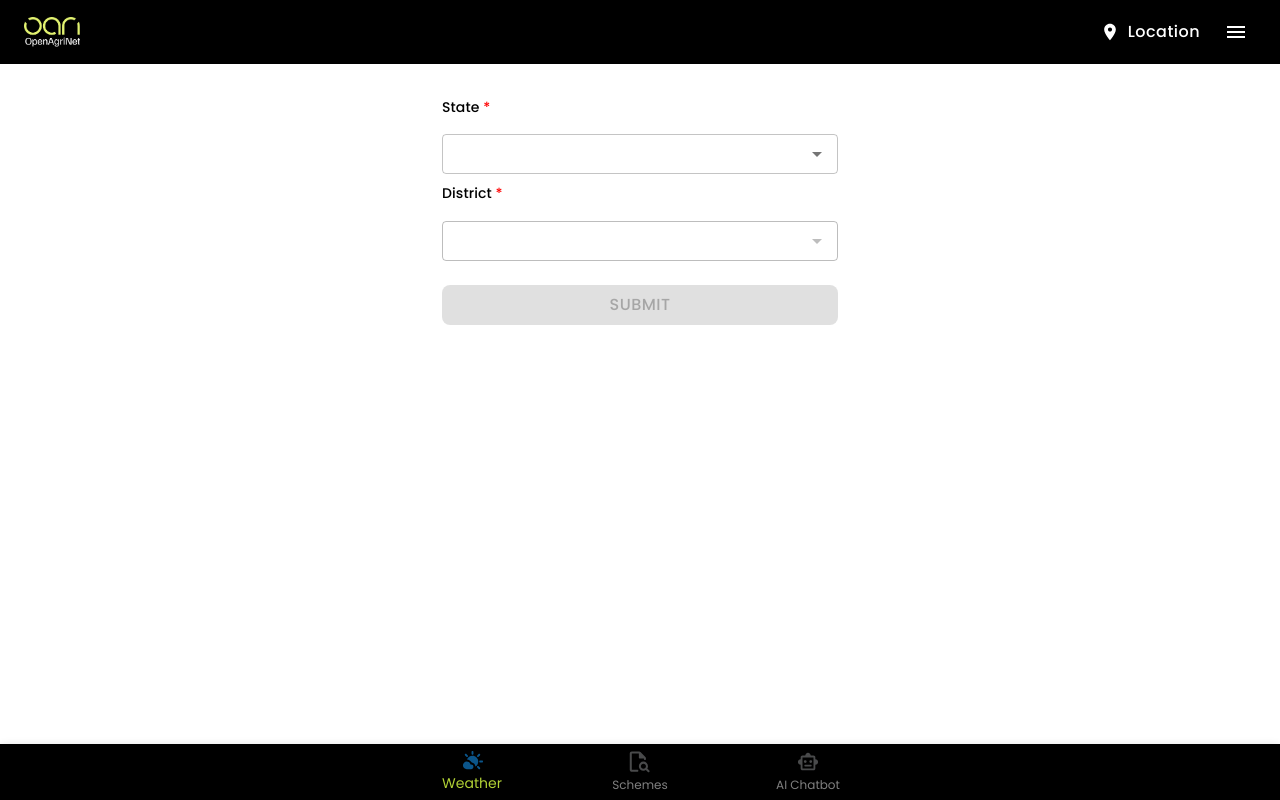
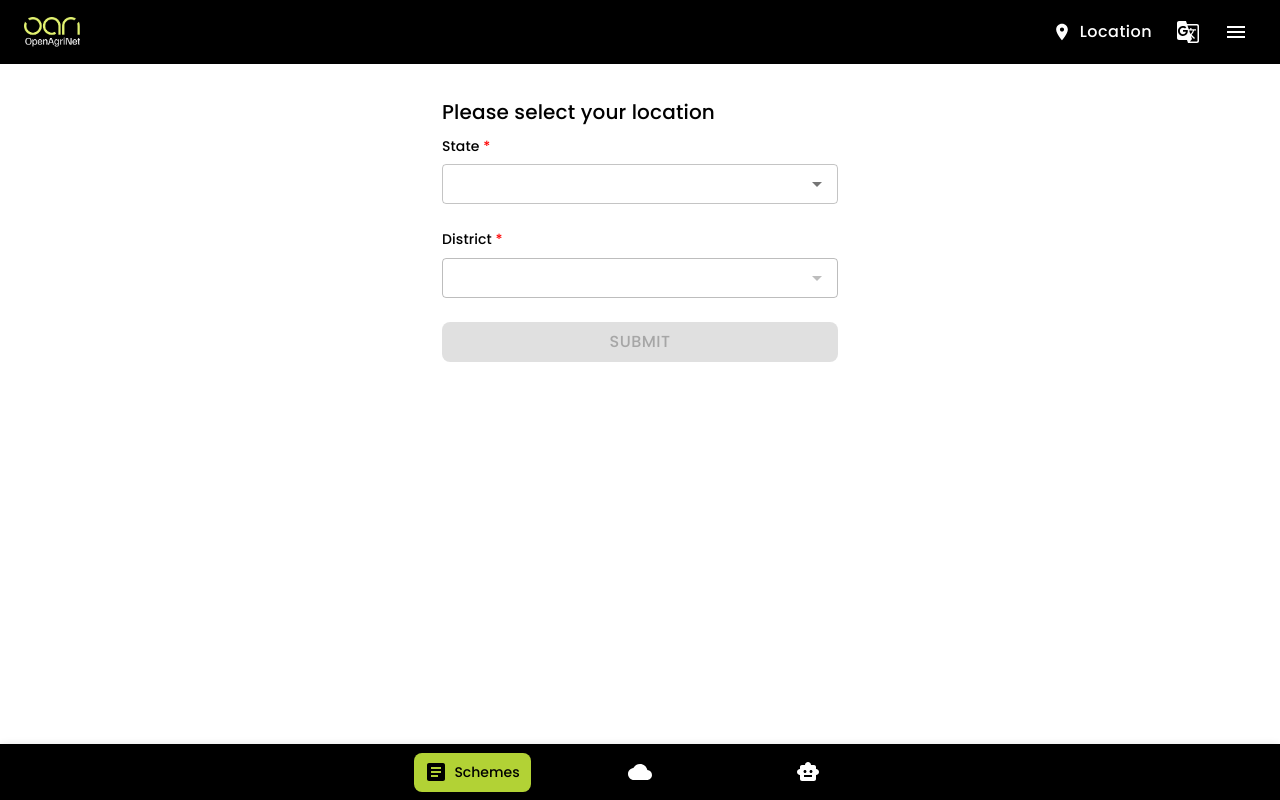
Before and after one commit to OpenAgriNet/OAN-Seeker-UI, a React (Vite) app: page /home in a window 1280 px wide. Built offline with nearby package versions, Linux system fonts and the light colour scheme; no server answers.

Commit message:
update bot changes and added language dropdown

```diff
--- a/src/App.jsx
+++ b/src/App.jsx
@@ -8,6 +8,8 @@ import SchemesDetails from "./pages/SchemesDetails";
 import AiBot from "./pages/AiBot";
 // import LandingPage from "./pages/LandingPage";
 import WelcomeScreen from "./pages/WelcomeScreen";
+import AboutUs from "./pages/AboutUs";
+import ContactUs from "./pages/ContactUs";
 
 
 const Layout = ({ children }) => {
@@ -34,6 +36,8 @@ const App = () => {
           <Route path="/schemes" element={<Schemes />} />
           <Route path="/schemes/details/:id" element={<SchemesDetails />} />
           <Route path="/aibot" element={<AiBot />} />
+          <Route path="/aboutus" element={<AboutUs />} />
+          <Route path="/contactus" element={<ContactUs />} />
         </Routes>
       </Layout>
     </Router>
--- a/src/components/BottomBar.jsx
+++ b/src/components/BottomBar.jsx
@@ -1,25 +1,53 @@
+import React, { useEffect, useState } from "react";
 import { BottomNavigation, BottomNavigationAction, Paper } from "@mui/material";
-import { Home } from "@mui/icons-material";
-import { useEffect, useState } from "react";
-import { useNavigate, useLocation } from "react-router-dom";
-import weather from "../assets/weather.svg";
-import WeatherActive from "../assets/WeatherActive.svg";
-import schemes from "../assets/schemes.svg";
-import schemesActive from "../assets/schemesActive.svg";
-import Bot from "../assets/bot.svg";
-import BotActive from "../assets/activeBot.svg";
+import { useLocation, useNavigate } from "react-router-dom";
+
+// MUI Icons
+import ArticleIcon from "@mui/icons-material/Article";   // Schemes
+import CloudIcon from "@mui/icons-material/Cloud";       // Weather
+import SmartToyIcon from "@mui/icons-material/SmartToy"; // AI Bot
 
 const BottomBar = () => {
   const navigate = useNavigate();
   const location = useLocation();
   const [value, setValue] = useState(0);
 
-  // Update value based on the current route
+  // Keep tab value in sync with current route
   useEffect(() => {
-    if (location.pathname === "/weather") setValue(0);
-    else if (location.pathname === "/schemes") setValue(1);
+    if (location.pathname === "/schemes") setValue(0);
+    else if (location.pathname === "/weather") setValue(1);
     else if (location.pathname === "/aibot") setValue(2);
   }, [location.pathname]);
+
+  // Handle tab change
+  const handleChange = (event, newValue) => {
+    setValue(newValue);
+    if (newValue === 0) navigate("/schemes");
+    if (newValue === 1) navigate("/weather");
+    if (newValue === 2) navigate("/aibot");
+  };
+
+  // Styles for the active green rectangle
+  const activeStyle = {
+    display: "flex",
+    alignItems: "center",
+    justifyContent: "center",
+    backgroundColor: "rgba(178,210,53,1)",
+    width: "117px",
+    height: "39px",
+    gap: "6px",
+    padding: "10px 20px",
+    borderRadius: "8px",
+    color: "#000", // Icon and text color when active
+  };
+
+  // Styles for the inactive icon
+  const inactiveStyle = {
+    display: "flex",
+    alignItems: "center",
+    backgroundColor: "transparent",
+    color: "#fff", // Icon color when inactive
+  };
 
   return (
     <Paper
@@ -33,41 +61,51 @@ const BottomBar = () => {
       elevation={3}
     >
       <BottomNavigation
-        showLabels
         value={value}
-        onChange={(event, newValue) => {
-          setValue(newValue);
-          // if (newValue === 0) navigate("/home");
-          if (newValue === 0) navigate("/weather");
-          if (newValue === 1) navigate("/schemes");
-          if (newValue === 2) navigate("/aibot");
-        }}
+        onChange={handleChange}
+        showLabels={false} // We'll manually render text for the active tab
         sx={{
-          "& .Mui-selected": {
-            color: "rgba(178, 210, 53, 1)",
+          backgroundColor: "#000",
+          "& .MuiBottomNavigationAction-root": {
+            minWidth: 0, // Remove extra spacing around icons
+            padding: 0,
           },
-          background:'rgba(0, 0, 0, 1)'
         }}
       >
-        {/* <BottomNavigationAction
-          label="Home"
-          icon={<Home sx={{ color: value === 0 ? "rgba(178, 210, 53, 1)" : "gray" }} />}
-          sx={{ color: value === 0 ? "rgba(178, 210, 53, 1)" : "gray" }}
-        /> */}
+        {/* Schemes */}
         <BottomNavigationAction
-          label="Weather"
-          icon={<img src={value === 0 ? WeatherActive : weather} alt="Weather" style={{ width: 23, height: 23 }} />}
-          sx={{ color: value === 0 ? "rgba(178, 210, 53, 1)" : "gray" }}
+          icon={
+            <div style={value === 0 ? activeStyle : inactiveStyle}>
+              <ArticleIcon sx={{ color: "inherit", fontSize: 24 }} />
+              {value === 0 && (
+                <span style={{ fontSize: 14, fontWeight: 500 }}>Schemes</span>
+              )}
+            </div>
+          }
         />
+
+        {/* Weather */}
         <BottomNavigationAction
-          label="Schemes"
-          icon={<img src={value === 1 ? schemesActive : schemes} alt="Schemes" style={{ width: 22, height: 22, marginBottom: "3px" }} />}
-          sx={{ color: value === 1 ? "rgba(178, 210, 53, 1)" : "gray" }}
+          icon={
+            <div style={value === 1 ? activeStyle : inactiveStyle}>
+              <CloudIcon sx={{ color: "inherit", fontSize: 24 }} />
+              {value === 1 && (
+                <span style={{ fontSize: 14, fontWeight: 500 }}>Weather</span>
+              )}
+            </div>
+          }
         />
+
+        {/* AI Bot */}
         <BottomNavigationAction
-          label="AI Chatbot"
-          icon={<img src={value === 2 ? BotActive : Bot} alt="AI Bot" style={{ width: 22, height: 22, marginBottom: "3px" }} />}
-          sx={{ color: value === 2 ? "rgba(178, 210, 53, 1)" : "gray" }}
+          icon={
+            <div style={value === 2 ? activeStyle : inactiveStyle}>
+              <SmartToyIcon sx={{ color: "inherit", fontSize: 24 }} />
+              {value === 2 && (
+                <span style={{ fontSize: 14, fontWeight: 500 }}>Chatbot</span>
+              )}
+            </div>
+          }
         />
       </BottomNavigation>
     </Paper>
--- a/src/components/Header.jsx
+++ b/src/components/Header.jsx
@@ -13,19 +13,23 @@ import MenuIcon from "@mui/icons-material/Menu";
 import CloseIcon from "@mui/icons-material/Close";
 import InfoIcon from "@mui/icons-material/Info";
 import AlternateEmailIcon from "@mui/icons-material/AlternateEmail";
-import ContactSupportIcon from "@mui/icons-material/ContactSupport";
+import LocationOnIcon from "@mui/icons-material/LocationOn";
+import GTranslateIcon from "@mui/icons-material/GTranslate"; // New language icon
+
 import { motion, AnimatePresence } from "framer-motion";
 import { useNavigate } from "react-router-dom";
-import LocationOnIcon from "@mui/icons-material/LocationOn";
 
 import siteLogo from "../assets/siteLogo.png";
 import LocationPopup from "./LocationPopup";
+import LanguagePopup from "../components/LanguagePopup"; // Import the new popup
 
 const Header = () => {
   const navigate = useNavigate();
   const [open, setOpen] = useState(false);
   const [showLocationPopup, setShowLocationPopup] = useState(false);
+  const [showLanguagePopup, setShowLanguagePopup] = useState(false); // For language popup
   const [selectedDistrict, setSelectedDistrict] = useState("");
+  const [language, setLanguage] = useState("en");
 
   // On mount, load district from localStorage (if available)
   useEffect(() => {
@@ -47,9 +51,23 @@ const Header = () => {
     setShowLocationPopup(false);
   };
 
+  const handleOpenLanguage = () => {
+    setShowLanguagePopup(true);
+  };
+
+  const handleCloseLanguage = () => {
+    setShowLanguagePopup(false);
+  };
+
   // Callback to update district when user selects a location in the popup
   const handleLocationSelect = (district) => {
     setSelectedDistrict(district);
+  };
+
+  // Callback to update language when user selects a new language
+  const handleLanguageChange = (newLanguage) => {
+    setLanguage(newLanguage);
+    // Optionally, save the language preference in localStorage or context
   };
 
   return (
@@ -57,12 +75,12 @@ const Header = () => {
       position="sticky"
       sx={{
         top: 0,
-        backgroundColor: "rgba(0, 0, 0, 1)",
+        backgroundColor: "#000",
         boxShadow: "none",
+        color: "white",
       }}
     >
       <Toolbar sx={{ display: "flex", justifyContent: "space-between" }}>
-        {/* Left: Logo */}
         <Box
           component="img"
           src={siteLogo}
@@ -71,7 +89,7 @@ const Header = () => {
           onClick={() => navigate("/weather")}
         />
 
-        {/* Right: Location button and Hamburger Menu */}
+        {/* Right: Location button, Language Icon, and Hamburger Menu */}
         <Box sx={{ display: "flex", alignItems: "center" }}>
           <Button
             color="inherit"
@@ -85,6 +103,10 @@ const Header = () => {
           >
             {selectedDistrict ? selectedDistrict : "Location"}
           </Button>
+
+          <IconButton onClick={handleOpenLanguage} color="inherit" sx={{ mr: 1 }}>
+            <GTranslateIcon />
+          </IconButton>
 
           <IconButton onClick={handleMenuToggle} color="inherit">
             {open ? <CloseIcon /> : <MenuIcon />}
@@ -104,53 +126,58 @@ const Header = () => {
             <Box
               sx={{
                 position: "absolute",
-                top: "56px", // Adjust if necessary based on AppBar height
+                top: "56px",
                 left: 0,
                 width: "100%",
-                backgroundColor: "white",
+                backgroundColor: "#000000de",
                 boxShadow: 2,
-                color: "black",
+                color: "white",
                 textAlign: "left",
                 py: 2,
               }}
             >
               <MenuItem
-                onClick={handleMenuToggle}
+                onClick={() => {
+                  handleMenuToggle();
+                  navigate("/aboutus");
+                }}
                 sx={{ display: "flex", alignItems: "center" }}
               >
-                <ListItemIcon sx={{ minWidth: "40px" }}>
+                <ListItemIcon sx={{ minWidth: "40px", color: "white" }}>
                   <InfoIcon />
                 </ListItemIcon>
                 <ListItemText primary="About Us" />
               </MenuItem>
               <MenuItem
-                onClick={handleMenuToggle}
+                onClick={() => {
+                  handleMenuToggle();
+                  navigate("/contactus");
+                }}
                 sx={{ display: "flex", alignItems: "center" }}
               >
-                <ListItemIcon sx={{ minWidth: "40px" }}>
+                <ListItemIcon sx={{ minWidth: "40px", color: "white" }}>
                   <AlternateEmailIcon />
                 </ListItemIcon>
                 <ListItemText primary="Contact Us" />
-              </MenuItem>
-              <MenuItem
-                onClick={handleMenuToggle}
-                sx={{ display: "flex", alignItems: "center" }}
-              >
-                <ListItemIcon sx={{ minWidth: "40px" }}>
-                  <ContactSupportIcon />
-                </ListItemIcon>
-                <ListItemText primary="Terms & Conditions" />
               </MenuItem>
             </Box>
           </motion.div>
         )}
       </AnimatePresence>
 
-      {/* Pass the onLocationSelect callback */}
+      {/* Location Popup */}
       <LocationPopup
         open={showLocationPopup}
         onClose={handleCloseLocation}
         onLocationSelect={handleLocationSelect}
+      />
+
+      {/* Language Selection Popup */}
+      <LanguagePopup
+        open={showLanguagePopup}
+        onClose={handleCloseLanguage}
+        currentLanguage={language}
+        onLanguageChange={handleLanguageChange}
       />
     </AppBar>
   );
--- /dev/null
+++ b/src/components/LanguagePopup.jsx
@@ -0,0 +1,72 @@
+import React, { useState, useEffect } from "react";
+import {
+  Dialog,
+  DialogTitle,
+  DialogContent,
+  DialogActions,
+  Button,
+  FormControl,
+  InputLabel,
+  Select,
+  MenuItem,
+} from "@mui/material";
+
+const LanguagePopup = ({ open, onClose, currentLanguage, onLanguageChange }) => {
+  const [language, setLanguage] = useState(currentLanguage || "en");
+
+  // Update local state when currentLanguage changes
+  useEffect(() => {
+    setLanguage(currentLanguage);
+  }, [currentLanguage]);
+
+  const handleChange = (event) => {
+    setLanguage(event.target.value);
+  };
+
+  const handleSave = () => {
+    localStorage.setItem("preferredLanguage", language);
+    onLanguageChange(language);
+    onClose();
+  };
+
+  return (
+    <Dialog open={open} onClose={onClose} fullWidth maxWidth="sm">
+      <DialogTitle>Select Language</DialogTitle>
+      <DialogContent>
+        <FormControl fullWidth variant="outlined" sx={{ mt: 1 }} size="small">
+          <InputLabel id="language-select-label">Language</InputLabel>
+          <Select
+            labelId="language-select-label"
+            id="language-select"
+            value={language}
+            onChange={handleChange}
+            label="Language"
+          >
+            <MenuItem value="en">English</MenuItem>
+            <MenuItem value="hi">Hindi</MenuItem>
+            <MenuItem value="mr">Marathi</MenuItem>
+            {/* Add more language options here if needed */}
+          </Select>
+        </FormControl>
+      </DialogContent>
+      <DialogActions>
+        <Button
+          onClick={handleSave}
+          variant="contained"
+          size="small"
+          sx={{
+            backgroundColor: "rgb(178,210,53)",
+            color: "rgb(0,0,0)",
+            textTransform: "none",
+            fontSize: "0.8rem",
+            padding: "6px 12px",
+          }}
+        >
+          Save
+        </Button>
+      </DialogActions>
+    </Dialog>
+  );
+};
+
+export default LanguagePopup;
--- a/src/pages/AiBot.jsx
+++ b/src/pages/AiBot.jsx
@@ -209,7 +209,7 @@ const AiBot = () => {
           fontSize: "22px",
         }}
       >
-        AI Chatbot
+        Chatbot
       </Box>
 
       {/* Messages Container */}
--- a/src/pages/Home.jsx
+++ b/src/pages/Home.jsx
@@ -76,12 +76,12 @@ const Home = () => {
     }
   };
 
-  // Store selected values in localStorage & navigate to "/schemes"
+  // Store selected values in localStorage & navigate to "/weather"
   const handleSubmit = () => {
     if (selectedState && selectedDistrict) {
       localStorage.setItem("selectedState", selectedState.value);
       localStorage.setItem("selectedDistrict", selectedDistrict);
-      navigate("/schemes");
+      navigate("/weather");
     }
   };
 
@@ -101,6 +101,9 @@ const Home = () => {
   return (
     <Container maxWidth="xs">
       <Box sx={{ mt: 4 }}>
+        <Typography variant="h6" gutterBottom>
+          Please select your location
+        </Typography>
         <Typography variant="h6" sx={{ textAlign: "left", fontSize: "14px" }}>
           State <span style={{ color: "red" }}>*</span>
         </Typography>
@@ -116,6 +119,7 @@ const Home = () => {
           loading={loadingStates}
           renderInput={(params) => (
             <TextField
+              sx={{ mt: "7px" }}
               {...params}
               variant="outlined"
               size="small"
@@ -124,7 +128,9 @@ const Home = () => {
                 ...params.InputProps,
                 endAdornment: (
                   <>
-                    {loadingStates ? <CircularProgress color="inherit" size={20} /> : null}
+                    {loadingStates ? (
+                      <CircularProgress color="inherit" size={20} />
+                    ) : null}
                     {params.InputProps.endAdornment}
                   </>
                 ),
@@ -133,7 +139,10 @@ const Home = () => {
           )}
         />
 
-        <Typography variant="h6" sx={{ textAlign: "left", fontSize: "14px" }}>
+        <Typography
+          variant="h6"
+          sx={{ textAlign: "left", fontSize: "14px", marginTop: "1rem" }}
+        >
           District <span style={{ color: "red" }}>*</span>
         </Typography>
         <Autocomplete
@@ -145,6 +154,7 @@ const Home = () => {
           loading={loadingDistricts}
           renderInput={(params) => (
             <TextField
+              sx={{ mt: "7px" }}
               {...params}
               variant="outlined"
               size="small"
@@ -153,7 +163,9 @@ const Home = () => {
                 ...params.InputProps,
                 endAdornment: (
                   <>
-                    {loadingDistricts ? <CircularProgress color="inherit" size={20} /> : null}
+                    {loadingDistricts ? (
+                      <CircularProgress color="inherit" size={20} />
+                    ) : null}
                     {params.InputProps.endAdornment}
                   </>
                 ),
@@ -167,8 +179,8 @@ const Home = () => {
           fullWidth
           sx={{
             mt: 2,
-            backgroundColor: "rgba(11, 85, 138, 1)",
-            color: "white",
+            backgroundColor: "#b2d235",
+            color: "rgba(0, 0, 0, 1)",
             fontSize: "16px",
             borderRadius: "8px",
           }}
--- a/src/pages/Schemes.jsx
+++ b/src/pages/Schemes.jsx
@@ -88,8 +88,8 @@ const Schemes = () => {
               variant="contained"
               fullWidth
               sx={{
-                backgroundColor: "rgba(0, 0, 0, 1)",
-                color: "white",
+                backgroundColor: "#b2d235",
+                color: "rgba(0, 0, 0, 1)",
                 fontSize: "16px",
                 borderRadius: "8px",
                 marginTop: "20px",
--- a/src/pages/SchemesDetails.jsx
+++ b/src/pages/SchemesDetails.jsx
@@ -174,8 +174,8 @@ const SchemesDetails = () => {
               <Button
                 variant="contained"
                 sx={{
-                  backgroundColor: "rgba(0, 0, 0, 1)",
-                  color: "white",
+                  backgroundColor: "#b2d235",
+                  color: "rgba(0, 0, 0, 1)",
                   fontSize: "16px",
                   borderRadius: "8px",
                   display: "flex",
--- a/src/pages/WelcomeScreen.jsx
+++ b/src/pages/WelcomeScreen.jsx
@@ -3,7 +3,7 @@ import { useNavigate } from "react-router-dom";
 import Logo from "../assets/siteLogo.png";
 
 // MUI imports
-import { FormControl, InputLabel, Select, MenuItem } from "@mui/material";
+import { FormControl, Select, MenuItem } from "@mui/material";
 
 const WelcomeScreen = () => {
   const navigate = useNavigate();
@@ -12,28 +12,41 @@ const WelcomeScreen = () => {
   const [language, setLanguage] = React.useState("en");
 
   const handleChange = (event) => {
-    setLanguage(event.target.value);
+    const newLanguage = event.target.value;
+    setLanguage(newLanguage);
+    // Update localStorage whenever the dropdown value changes
+    localStorage.setItem("preferredLanguage", newLanguage);
+  };
+
+  // Handle button click based on whether selectedDistrict exists in localStorage
+  const handleButtonClick = () => {
+    // Update the language preference again before navigation
+    localStorage.setItem("preferredLanguage", language);
+    const selectedDistrict = localStorage.getItem("selectedDistrict");
+    if (selectedDistrict) {
+      navigate("/weather");
+    } else {
+      navigate("/home");
+    }
   };
 
   return (
     <div className="landing-page">
-      {/* Dark overlay */}
       <div className="overlay" />
-
-
-      {/* Text Container */}
       <div className="text-container">
-        {/* Logo */}
         <img src={Logo} alt="Site Logo" className="logo" />
-
-        {/* Heading */}
-        <h1>
-          AgriNet: <br />
-          Your Farm, Our Weather, Better Harvests
-        </h1>
-
-        {/* MUI Language Dropdown (white background, small size) */}
-        <p style={{marginBottom:'1rem', fontWeight:500 , fontSize:'1rem', color:''}}>Select your preferred language</p>
+        <h1 style={{ marginBottom: "2rem" }}>AgriNet:</h1>
+        <h1>An Open Network for Global Agriculture</h1>
+        <p
+          style={{
+            marginBottom: "1rem",
+            fontWeight: 500,
+            fontSize: "1rem",
+            color: "rgba(225, 225, 225, 1)",
+          }}
+        >
+          Select your preferred language
+        </p>
         <FormControl
           variant="outlined"
           size="small"
@@ -42,8 +55,8 @@ const WelcomeScreen = () => {
           sx={{
             minWidth: 150,
             marginBottom: "20px",
-            backgroundColor: "#fff",    // White background
-            borderRadius: "4px",        // Rounded corners (optional)
+            backgroundColor: "#fff",
+            borderRadius: "4px",
           }}
         >
           <Select
@@ -51,7 +64,6 @@ const WelcomeScreen = () => {
             id="language-select"
             value={language}
             onChange={handleChange}
-            small
             fullWidth
           >
             <MenuItem value="en">English</MenuItem>
@@ -61,7 +73,7 @@ const WelcomeScreen = () => {
         </FormControl>
 
         {/* CTA Button */}
-        <button className="button" onClick={() => navigate("/weather")}>
+        <button className="button" onClick={handleButtonClick}>
           Get Started
         </button>
       </div>
```
Also changed, not shown: src/index.css (+5 -5 lines), src/pages/AboutUs.jsx (added, +9 -0 lines), src/pages/ContactUs.jsx (added, +9 -0 lines), src/assets/smart_toy.svg (added).
